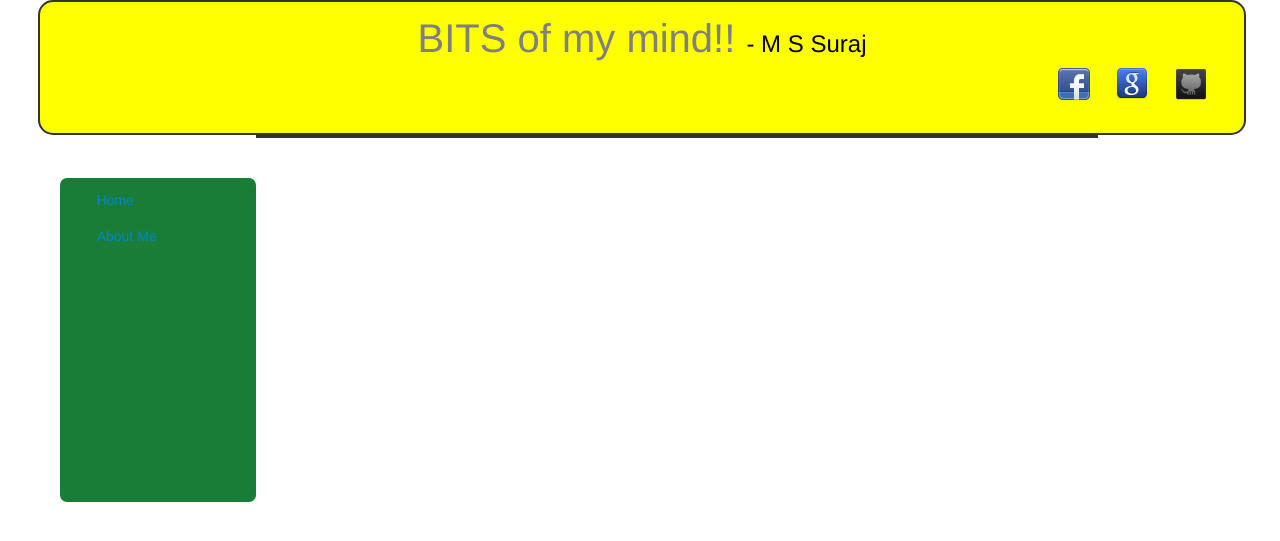
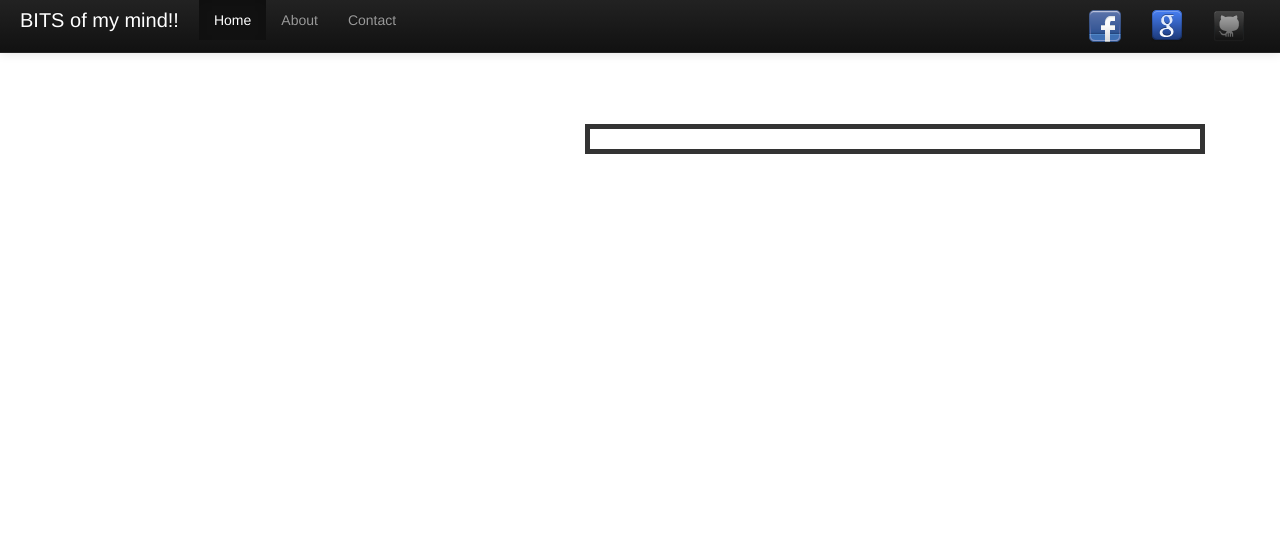
Before and after one commit to mssurajkaiga/simblog, a Django app: page /blog/posts/2013/ in a window 1280 px wide. Shown: the top 541 px of the page. Run offline with Django 3.2, Linux system fonts and the light colour scheme; data that the repository does not hold is empty; parts of the project's set-up code (start-up, migrations or seed data) failed here and were passed over; some libraries are stand-ins or nearby versions.

Commit message:
Added Bootstrap navbar

```diff
--- a/media/templates/base_generic.html
+++ b/media/templates/base_generic.html
@@ -2,6 +2,7 @@
 <html lang="en">
 	<head>
 	    <link rel="stylesheet" href="/static/css/styles.css" />
+	    <link href="/static/bootstrap/css/bootstrap-responsive.min.css" rel="stylesheet" media="screen">
 	    <link href="/static/bootstrap/css/bootstrap.min.css" rel="stylesheet" media="screen">
 
 	    <script src="http://code.jquery.com/jquery.js"></script>
@@ -10,22 +11,36 @@
 	    <title>{% block title %}My blog{% endblock %}</title>
 	</head>
 	<body>
-		<div id="header">
-			<div class="header-title">
-				{% block header-title %} BITS of my mind!! {% endblock %}
-			</div>
-			<div class="header-subtitle">
-				{% block header-subtitle %} - M S Suraj {% endblock %}
-			</div>
-			<ul class="credentials">
+		<div class="navbar navbar-inverse navbar-fixed-top">
+	      <div class="navbar-inner">
+	        <div class="container-fluid">
+	          <button type="button" class="btn btn-navbar" data-toggle="collapse" data-target=".nav-collapse">
+	            <span class="icon-bar"></span>
+	            <span class="icon-bar"></span>
+	            <span class="icon-bar"></span>
+	          </button>
+	          <a class="brand" href="#">BITS of my mind!!</a>
+	          <div class="nav-collapse collapse">
+	            <ul class="nav">
+	              <li class="active"><a href="#">Home</a></li>
+	              <li><a href="#about">About</a></li>
+	              <li><a href="#contact">Contact</a></li>
+	            </ul>
+	            <ul class="nav pull-right">
 				{% block credentials %}
 					<li><a href="{% url 'socialauth_begin' 'facebook' %}"><img class="icon" src="/static/icons/facebook.png" title="Login with Facebook" /></a></li>
 			        <li><a href="{% url 'socialauth_begin' 'google-oauth2' %}"><img class="icon" src="/static/icons/google.png" title="Login with Google" /></a></li>
 					<li><a href="{% url 'socialauth_begin' 'github' %}"><img class="icon" src="/static/icons/github.png" title="Login with GitHub" /></a></li>
 				{% endblock %}
 				</ul>
+	          </div><!--/.nav-collapse -->
 	        </div>
-	    <div id="sidebar">
+	      </div>
+	    </div>
+
+		<div class="container-fluid">
+			<div class="row-fluid">
+				<div class="span3">
 			        {% block sidebar %}
 			        <ul>
 			            <li><a href="/blog/">Home</a></li>
@@ -34,8 +49,10 @@
 			        {% endblock %}
 			    </div>
 
-	    <div id="content">
+			    <div class="span9" id="content">
 			        {% block content %}{% endblock %}
+			    </div>
+			</div>
 		</div>
 
 	    <div id="debug-data">
```
Also changed, not shown: media/posts.html (+6 -5 lines), media/styles.css (added, +84 -0 lines), 1 other file. Lines whose indentation alone changed are shown as unchanged.
